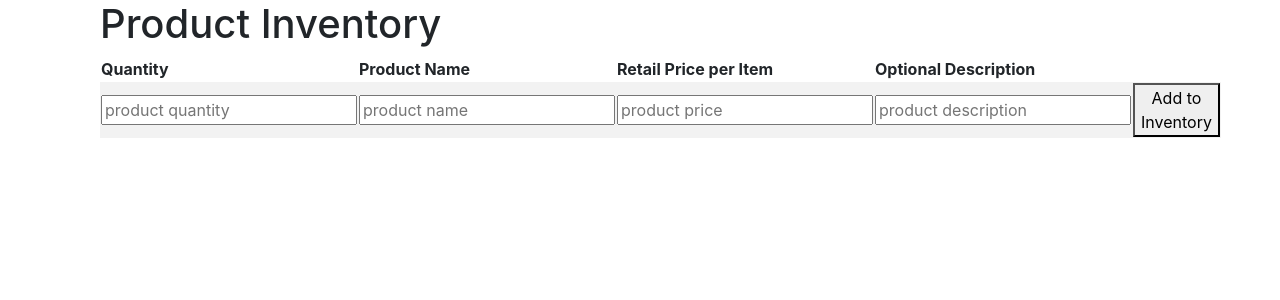
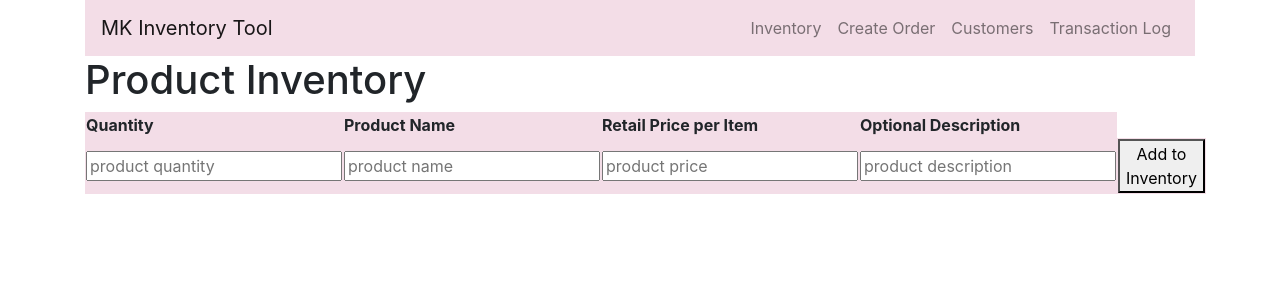
Before and after one commit to nfgrawker/maryKayProject, a Django app: template inventory/templates/inventory/inventoryTables.html in a window 1280 px wide. Shown: the top 300 px of the page. Run offline with Django 3.2, Linux system fonts and the light colour scheme; the template is opened without the code that fills it, so the values that code supplies are empty; some libraries are stand-ins or nearby versions.

Commit message:
connecting change inventory button

```diff
--- /dev/null
+++ b/inventory/static/inventory/css/styles.css
@@ -0,0 +1,4 @@
+nav.navbar{
+    background-color: #f3dde7;
+}
+tr:nth-child(odd) {background: #f3dde7 }
--- a/inventory/static/inventory/js/app.js
+++ b/inventory/static/inventory/js/app.js
@@ -36,5 +36,23 @@ window.onload = function () {
             }
         });
         console.log(objectToSend)
+    });
+    $("#changeProduct").click(function(){
+        parent = $("#postProduct").parent().parent();
+        let allListElements = $("input");
+        let inputs = $(parent).find(allListElements);
+        inputs.each(function () {
+            if ($(this).attr("id") == undefined) {
+                console.log("skipping token")
+            } else {
+                objectToSend[$(this).attr("id")] = $(this).val()
+            }
+
+        });
+            keyList = Object.keys(objectToSend)
+            paramsList = []
+        keyList.forEach(function(val,idx){
+
+        })
     })
 };
--- a/inventory/templates/inventory/inventoryBase.html
+++ b/inventory/templates/inventory/inventoryBase.html
@@ -4,10 +4,24 @@
 <head>
     <link rel="stylesheet" href="https://stackpath.bootstrapcdn.com/bootstrap/4.3.1/css/bootstrap.min.css"
           integrity="sha384-ggOyR0iXCbMQv3Xipma34MD+dH/1fQ784/j6cY/iJTQUOhcWr7x9JvoRxT2MZw1T" crossorigin="anonymous">
+    <link rel="stylesheet" href="{% static '/inventory/css/styles.css' %}">
     <meta charset="UTF-8">
     <title>Title</title>
 </head>
 <body>
+<div class="container">
+    <nav class="navbar navbar-expand-lg navbar-light">
+        <a class="navbar-brand" href="#">MK Inventory Tool</a>
+        <div class="collapse navbar-collapse" id="navbarSupportedContent">
+            <ul class="navbar-nav ml-auto">
+                <li class="nav-item"><a class="nav-link" href="/inventoryHome">Inventory</a></li>
+                <li class="nav-item"><a class="nav-link" href="#">Create Order</a></li>
+                <li class="nav-item"><a class="nav-link" href="/customerPage">Customers</a></li>
+                <li class="nav-item"><a class="nav-link" href="/log">Transaction Log</a></li>
+            </ul>
+        </div>
+    </nav>
+</div>
 {% block content %}{% endblock %}
 </body>
 <script src="https://code.jquery.com/jquery-3.4.1.js" integrity="sha256-WpOohJOqMqqyKL9FccASB9O0KwACQJpFTUBLTYOVvVU="
--- /dev/null
+++ b/inventory/templates/inventory/inventoryChange.html
@@ -0,0 +1,4 @@
+{% extends 'inventory/inventoryBase.html' %}
+{% block content %}
+
+{% endblock content %}
--- a/inventory/templates/inventory/inventoryTables.html
+++ b/inventory/templates/inventory/inventoryTables.html
@@ -1,10 +1,10 @@
 {% extends 'inventory/inventoryBase.html' %}
 {% block content %}
-    <div class="row">
-        <div class="container">
+    <div class="container">
+        <div class="row">
             <div class="col-sm-12">
                 <h1>Product Inventory</h1>
-                <table class="table-striped display">
+                <table class=" display">
                     <thead>
                     <tr>
                         <th scope="col">Quantity</th>
```
